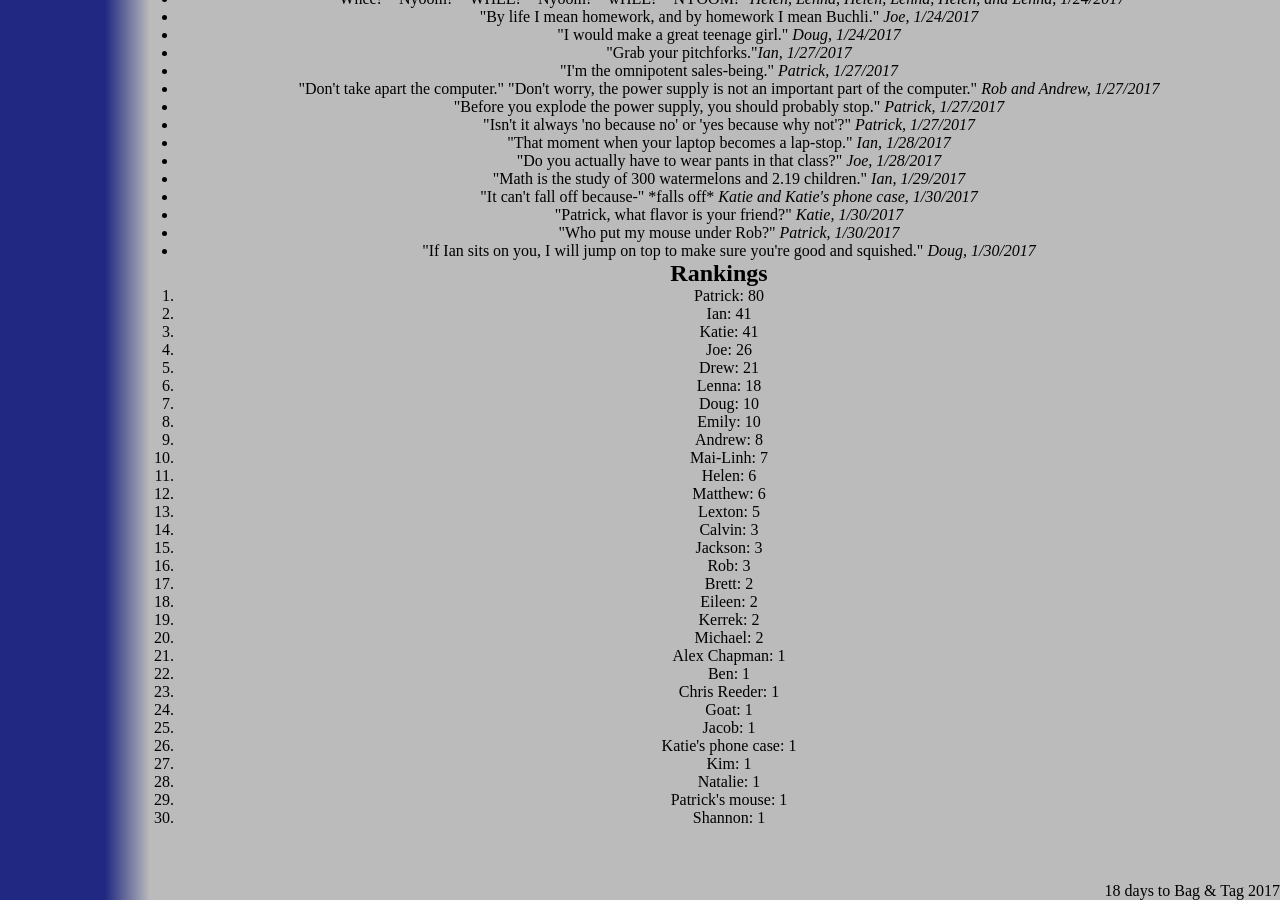
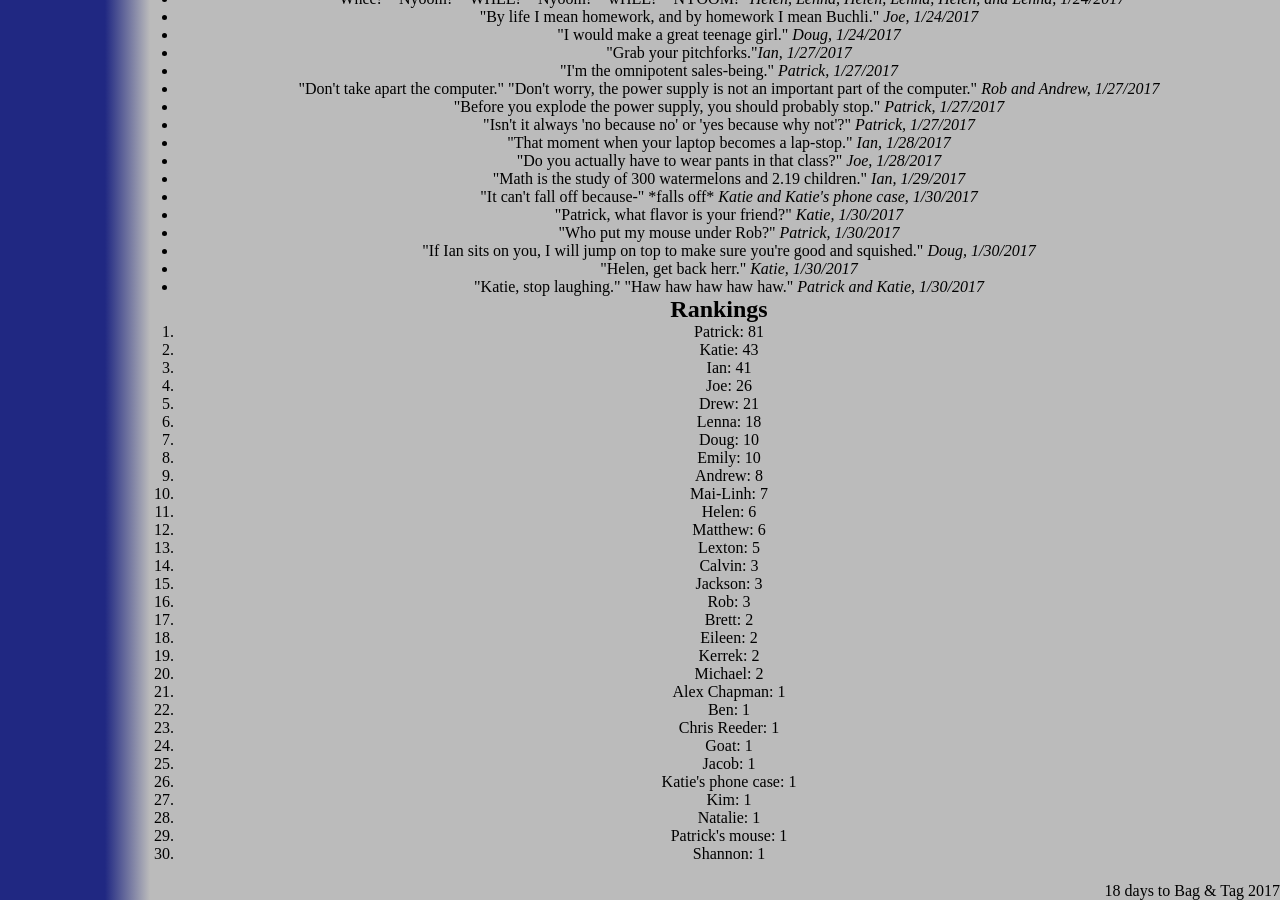
Before and after one commit to katiebugmoon/FRC4131.github.io, a Jekyll site: the page built from media/2017/quotes.html, in a window 1280 px wide and 900 px high, scrolled down 4112 px. Built offline with Jekyll 4.4.1, drawn with Linux system fonts in a browser that asks for light colours; nearby versions of some CDN libraries.

Commit message:
Update quotes.html

```diff
--- a/media/2017/quotes.html
+++ b/media/2017/quotes.html
@@ -235,6 +235,8 @@ title: Build Season 2017 Quotes
 	<li>"Patrick, what flavor is your friend?" <i>Katie, 1/30/2017</i></li>
 	<li>"Who put my mouse under Rob?" <i>Patrick, 1/30/2017</i></li>
 	<li>"If Ian sits on you, I will jump on top to make sure you're good and squished." <i>Doug, 1/30/2017</i></li>
+	<li>"Helen, get back herr." <i>Katie, 1/30/2017</i></li>
+	<li>"Katie, stop laughing." "Haw haw haw haw haw." <i>Patrick and Katie, 1/30/2017</i></li>
 </ul>
 <h2>Rankings</h2>
 <ol id='rankings'></ol>
```
